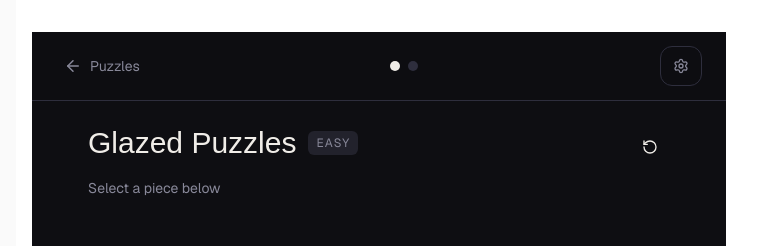
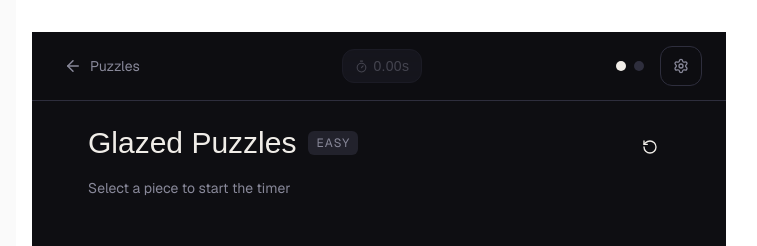
Before and after one commit to Sanvit-Katrekar/game-hub, a Next.js app: page /brainrod in a window 1280 px wide. Both pictures are taken after a click on the button 558 px from the left and 364 px from the top of the page. Shown: the top 246 px of the page, without its empty margins (240-997 px from the left). Built offline with nearby package versions, Linux system fonts and the light colour scheme.

Commit message:
feat: add timer for puzzle solving

```diff
--- a/src/components/brainrod/BrainRod.tsx
+++ b/src/components/brainrod/BrainRod.tsx
@@ -2,14 +2,78 @@
 
 import { useState, useCallback, useEffect, useRef } from 'react';
 import { motion, AnimatePresence } from 'framer-motion';
-import { ArrowLeft, RotateCcw, Settings, Star, ChevronRight, Plus, Trash2, X, Check, Grid, Layers } from 'lucide-react';
+import { ArrowLeft, RotateCcw, Settings, Star, ChevronRight, Plus, Trash2, X, Check, Timer } from 'lucide-react';
 import {
   ALL_PIECES, Piece, PuzzleConfig, PuzzleRound,
   rotateCells, cellKey, getPiecesForRound,
-  // ↓ NEW: import the puzzle registry
   ALL_PUZZLES, PuzzleMeta,
 } from '@/lib/brainrod';
 import { useRouter } from 'next/navigation';
+
+// ── Timer hook ─────────────────────────────────────────────────────────────
+// All mutable state lives in a single ref object so every function always
+// reads the latest values regardless of when the function was created.
+// The returned start/stop/reset functions have stable identity — safe to use
+// in useCallback/useEffect dep arrays without causing re-renders.
+
+function useTimer() {
+  const [elapsed, setElapsed] = useState(0);
+  const [running, setRunning] = useState(false);
+
+  // All mutable timer state in one place
+  const s = useRef({ startedAt: null as number | null, raf: null as number | null });
+
+  const tick = useRef(function loop() {
+    if (s.current.startedAt !== null) {
+      setElapsed(Date.now() - s.current.startedAt);
+      s.current.raf = requestAnimationFrame(loop);
+    }
+  });
+
+  const start = useRef(() => {
+    if (s.current.raf) cancelAnimationFrame(s.current.raf);
+    s.current.startedAt = Date.now();
+    s.current.raf = requestAnimationFrame(tick.current);
+    setElapsed(0);
+    setRunning(true);
+  });
+
+  // stop() returns the final elapsed milliseconds
+  const stop = useRef((): number => {
+    if (s.current.raf) cancelAnimationFrame(s.current.raf);
+    s.current.raf = null;
+    const finalMs = s.current.startedAt !== null ? Date.now() - s.current.startedAt : 0;
+    s.current.startedAt = null;
+    setRunning(false);
+    return finalMs;
+  });
+
+  const reset = useRef(() => {
+    if (s.current.raf) cancelAnimationFrame(s.current.raf);
+    s.current.raf = null;
+    s.current.startedAt = null;
+    setElapsed(0);
+    setRunning(false);
+  });
+
+  useEffect(() => {
+    // eslint-disable-next-line react-hooks/exhaustive-deps
+    return () => { if (s.current.raf) cancelAnimationFrame(s.current.raf); };
+  }, []);
+
+  return { elapsed, running, start: start.current, stop: stop.current, reset: reset.current };
+}
+
+function formatTime(ms: number): string {
+  const totalSeconds = Math.floor(ms / 1000);
+  const minutes = Math.floor(totalSeconds / 60);
+  const seconds = totalSeconds % 60;
+  const centiseconds = Math.floor((ms % 1000) / 10);
+  if (minutes > 0) {
+    return `${minutes}:${String(seconds).padStart(2, '0')}.${String(centiseconds).padStart(2, '0')}`;
+  }
+  return `${seconds}.${String(centiseconds).padStart(2, '0')}s`;
+}
 
 // ── Board ──────────────────────────────────────────────────────────────────
 
@@ -126,7 +190,6 @@ function Board({
 
 // ── Puzzle Picker ──────────────────────────────────────────────────────────
 
-/** Mini board preview rendered as SVG — shows board shape + black cells */
 function BoardPreview({ config, size = 80 }: { config: PuzzleConfig; size?: number }) {
   const { boardRows, boardCols, blackCells } = config;
   const blackSet = new Set(blackCells);
@@ -159,16 +222,11 @@ function BoardPreview({ config, size = 80 }: { config: PuzzleConfig; size?: numb
 }
 
 function PuzzlePicker({ onSelect }: { onSelect: (meta: PuzzleMeta) => void }) {
-
   const router = useRouter();
-
   const handleBack = () => router.push("/");
 
   return (
-    <div
-      className="flex flex-col select-none my-auto"
-      style={{ background: 'var(--bg)' }}
-    >
+    <div className="flex flex-col select-none my-auto" style={{ background: 'var(--bg)' }}>
       <header
         className="sticky top-0 z-40 backdrop-blur-xl"
         style={{ background: 'rgba(14,14,18,0.9)', borderBottom: '1px solid var(--border)' }}
@@ -181,28 +239,17 @@ function PuzzlePicker({ onSelect }: { onSelect: (meta: PuzzleMeta) => void }) {
           >
             <ArrowLeft size={18} />
           </button>
-          <h1
-            className="font-display font-800 text-xl"
-            style={{ color: 'var(--text)' }}
-          >
+          <h1 className="font-display font-800 text-xl" style={{ color: 'var(--text)' }}>
             BrainRod
           </h1>
         </div>
       </header>
 
       <main className="flex flex-col items-center justify-center px-16 py-12">
-        <motion.div
-          initial={{ opacity: 0, y: 20 }}
-          animate={{ opacity: 1, y: 0 }}
-          className="w-full max-w-md"
-        >
-          <p
-            className="text-xs uppercase tracking-widest mb-6 text-center"
-            style={{ color: 'var(--muted)' }}
-          >
+        <motion.div initial={{ opacity: 0, y: 20 }} animate={{ opacity: 1, y: 0 }} className="w-full max-w-md">
+          <p className="text-xs uppercase tracking-widest mb-6 text-center" style={{ color: 'var(--muted)' }}>
             Choose a puzzle
           </p>
-
           <div className="flex flex-col gap-4">
             {ALL_PUZZLES.map((meta, i) => (
               <motion.button
@@ -214,39 +261,24 @@ function PuzzlePicker({ onSelect }: { onSelect: (meta: PuzzleMeta) => void }) {
                 whileTap={{ scale: 0.97 }}
                 onClick={() => onSelect(meta)}
                 className="flex items-center gap-5 w-full rounded-2xl p-5 text-left"
-                style={{
-                  background: 'var(--surface)',
-                  border: '1px solid var(--border)',
-                }}
+                style={{ background: 'var(--surface)', border: '1px solid var(--border)' }}
               >
-                {/* Board shape preview */}
                 <div className="shrink-0 flex items-center justify-center" style={{ width: 72 }}>
                   <BoardPreview config={meta.config} size={72} />
                 </div>
-
                 <div className="flex-1 min-w-0">
-                  <p
-                    className="font-display font-700 text-base mb-1"
-                    style={{ color: 'var(--text)' }}
-                  >
+                  <p className="font-display font-700 text-base mb-1" style={{ color: 'var(--text)' }}>
                     {meta.name}
                   </p>
                   <p className="text-xs" style={{ color: 'var(--muted)' }}>
                     {meta.description}
                   </p>
-
-                  {/* Round dots */}
                   <div className="flex items-center gap-1.5 mt-3">
                     {meta.config.rounds.map((_, ri) => (
-                      <div
-                        key={ri}
-                        className="w-2 h-2 rounded-full"
-                        style={{ background: 'var(--border)' }}
-                      />
+                      <div key={ri} className="w-2 h-2 rounded-full" style={{ background: 'var(--border)' }} />
                     ))}
                   </div>
                 </div>
-
                 <ChevronRight size={16} style={{ color: 'var(--muted)', flexShrink: 0 }} />
               </motion.button>
             ))}
@@ -258,11 +290,8 @@ function PuzzlePicker({ onSelect }: { onSelect: (meta: PuzzleMeta) => void }) {
 }
 
 // ── Round Editor Modal ─────────────────────────────────────────────────────
-function RoundEditor({
-  config,
-  onSave,
-  onClose,
-}: {
+
+function RoundEditor({ config, onSave, onClose }: {
   config: PuzzleConfig;
   onSave: (cfg: PuzzleConfig) => void;
   onClose: () => void;
@@ -294,17 +323,13 @@ function RoundEditor({
 
   return (
     <motion.div
-      initial={{ opacity: 0 }}
-      animate={{ opacity: 1 }}
-      exit={{ opacity: 0 }}
+      initial={{ opacity: 0 }} animate={{ opacity: 1 }} exit={{ opacity: 0 }}
       className="fixed inset-0 z-50 flex items-center justify-center p-4"
       style={{ background: 'rgba(0,0,0,0.75)' }}
       onClick={onClose}
     >
       <motion.div
-        initial={{ scale: 0.9, opacity: 0 }}
-        animate={{ scale: 1, opacity: 1 }}
-        exit={{ scale: 0.9, opacity: 0 }}
+        initial={{ scale: 0.9, opacity: 0 }} animate={{ scale: 1, opacity: 1 }} exit={{ scale: 0.9, opacity: 0 }}
         onClick={e => e.stopPropagation()}
         className="w-full max-w-2xl rounded-2xl overflow-hidden"
         style={{ background: 'var(--surface)', border: '1px solid var(--border)', maxHeight: '90vh', display: 'flex', flexDirection: 'column' }}
@@ -313,7 +338,6 @@ function RoundEditor({
           <h2 className="font-display font-700 text-lg" style={{ color: 'var(--text)' }}>Configure Rounds</h2>
           <button onClick={onClose} style={{ color: 'var(--muted)' }}><X size={18} /></button>
         </div>
-
         <div className="flex" style={{ flex: 1, overflow: 'hidden' }}>
           <div className="flex flex-col py-4 px-3 gap-1" style={{ width: 160, borderRight: '1px solid var(--border)', overflowY: 'auto' }}>
             {rounds.map((r, i) => (
@@ -323,8 +347,7 @@ function RoundEditor({
                 style={{
                   background: i === activeRound ? 'var(--surface2)' : 'transparent',
                   color: i === activeRound ? 'var(--text)' : 'var(--muted)',
-                  fontFamily: 'Syne, sans-serif',
-                  fontWeight: 600,
+                  fontFamily: 'Syne, sans-serif', fontWeight: 600,
                 }}
                 onClick={() => setActiveRound(i)}
               >
@@ -344,7 +367,6 @@ function RoundEditor({
               <Plus size={12} /> Round
             </button>
           </div>
-
           <div className="flex-1 p-4 overflow-y-auto">
             <p className="text-xs mb-3 uppercase tracking-widest font-500" style={{ color: 'var(--muted)' }}>
               {rounds[activeRound]?.difficulty} — select pieces ({activePieceIds.length} selected)
@@ -373,7 +395,6 @@ function RoundEditor({
             </div>
           </div>
         </div>
-
         <div className="flex justify-end gap-3 px-6 py-4" style={{ borderTop: '1px solid var(--border)' }}>
           <button onClick={onClose} className="px-4 py-2 rounded-lg text-sm" style={{ color: 'var(--muted)', background: 'var(--surface2)' }}>
             Cancel
@@ -391,8 +412,17 @@ function RoundEditor({
   );
 }
 
-// ── Star celebration ───────────────────────────────────────────────────────
-function StarCelebration({ onNext, isLast }: { onNext: () => void; isLast: boolean }) {
+// ── Star Celebration ───────────────────────────────────────────────────────
+
+function StarCelebration({
+  onNext,
+  isLast,
+  solveTimeMs,
+}: {
+  onNext: () => void;
+  isLast: boolean;
+  solveTimeMs: number;
+}) {
   return (
     <motion.div
       initial={{ opacity: 0 }}
@@ -409,6 +439,7 @@ function StarCelebration({ onNext, isLast }: { onNext: () => void; isLast: boole
       >
         <Star size={96} fill="#f5c842" color="#f5c842" />
       </motion.div>
+
       <motion.h2
         initial={{ opacity: 0, y: 20 }}
         animate={{ opacity: 1, y: 0 }}
@@ -418,19 +449,35 @@ function StarCelebration({ onNext, isLast }: { onNext: () => void; isLast: boole
       >
         Solved!
       </motion.h2>
+
+      {/* Solve time */}
+      <motion.div
+        initial={{ opacity: 0, scale: 0.8 }}
+        animate={{ opacity: 1, scale: 1 }}
+        transition={{ delay: 0.45, type: 'spring', stiffness: 200 }}
+        className="flex items-center gap-2 px-5 py-2.5 rounded-2xl mb-4"
+        style={{ background: 'var(--surface)', border: '1px solid var(--border)' }}
+      >
+        <Timer size={16} style={{ color: 'var(--muted)' }} />
+        <span className="font-display font-700 text-2xl tabular-nums" style={{ color: 'var(--text)' }}>
+          {formatTime(solveTimeMs)}
+        </span>
+      </motion.div>
+
       <motion.p
         initial={{ opacity: 0 }}
         animate={{ opacity: 1 }}
-        transition={{ delay: 0.5 }}
+        transition={{ delay: 0.55 }}
         className="mb-8 text-sm"
         style={{ color: 'var(--muted)' }}
       >
         {isLast ? 'All rounds complete — amazing!' : 'Get ready for the next round…'}
       </motion.p>
+
       <motion.button
         initial={{ opacity: 0, y: 10 }}
         animate={{ opacity: 1, y: 0 }}
-        transition={{ delay: 0.6 }}
+        transition={{ delay: 0.65 }}
         whileHover={{ scale: 1.04 }}
         whileTap={{ scale: 0.97 }}
         onClick={onNext}
@@ -443,16 +490,33 @@ function StarCelebration({ onNext, isLast }: { onNext: () => void; isLast: boole
   );
 }
 
+// ── Live Timer Display ─────────────────────────────────────────────────────
+
+function LiveTimer({ elapsed, running }: { elapsed: number; running: boolean }) {
+  return (
+    <motion.div
+      animate={{ opacity: running ? 1 : 0.45 }}
+      className="flex items-center gap-1.5 px-3 py-1.5 rounded-xl tabular-nums"
+      style={{
+        background: 'var(--surface2)',
+        border: '1px solid var(--border)',
+        minWidth: 80,
+      }}
+    >
+      <Timer size={13} style={{ color: 'var(--muted)', flexShrink: 0 }} />
+      <span
+        className="font-display font-700 text-sm"
+        style={{ color: running ? 'var(--text)' : 'var(--muted)', letterSpacing: '0.02em' }}
+      >
+        {formatTime(elapsed)}
+      </span>
+    </motion.div>
+  );
+}
+
 // ── Game Screen ────────────────────────────────────────────────────────────
 
-function GameScreen({
-  meta,
-  onBack,
-}: {
-  meta: PuzzleMeta;
-  onBack: () => void;
-}) {
-  // config can be overridden by the round editor
+function GameScreen({ meta, onBack }: { meta: PuzzleMeta; onBack: () => void }) {
   const [config, setConfig] = useState<PuzzleConfig>(() => JSON.parse(JSON.stringify(meta.config)));
   const [roundIndex, setRoundIndex] = useState(0);
   const [boardState, setBoardState] = useState<BoardState>({});
@@ -466,8 +530,14 @@ function GameScreen({
   const [previewCells, setPreviewCells] = useState<Set<string>>(new Set());
   const [previewValid, setPreviewValid] = useState(false);
   const [resetKey, setResetKey] = useState(0);
+  const [solveTimeMs, setSolveTimeMs] = useState(0);
+
+  const timer = useTimer();
+
   const previewRef = useRef<{ cells: Set<string>; valid: boolean }>({ cells: new Set(), valid: false });
   const longPressTimer = useRef<NodeJS.Timeout | null>(null);
+  // Track whether the timer has been started for this round (starts on first piece placement)
+  const timerStarted = useRef(false);
 
   const pieces = getPiecesForRound(config, roundIndex);
   const selectedPiece = pieces.find(p => p.id === selectedPieceId) ?? null;
@@ -489,7 +559,9 @@ function GameScreen({
     previewRef.current = { cells: new Set(), valid: false };
     setPreviewCells(new Set());
     setPreviewValid(false);
-  }, []);
+    timer.reset();
+    timerStarted.current = false;
+  }, []); // timer.reset is a stable ref — safe without listing in deps
 
   useEffect(() => { resetRound(); }, [roundIndex, resetRound]);
 
@@ -513,10 +585,12 @@ function GameScreen({
   useEffect(() => {
     const filled = Object.values(boardState).filter(Boolean).length;
     if (filled === totalActive && totalActive > 0) {
+      const finalTime = timer.stop();
+      setSolveTimeMs(finalTime);
       navigator.vibrate?.(100);
       setTimeout(() => setShowStar(true), 300);
     }
-  }, [boardState, totalActive]);
+  }, [boardState, totalActive]); // timer.stop is a stable ref
 
   const handleHoverCell = useCallback((key: string | null) => {
     if (!key) {
@@ -536,6 +610,13 @@ function GameScreen({
     if (!selectedPiece) return;
     const { cells, valid } = previewRef.current.cells.size > 0 ? previewRef.current : computePlacement(r, c);
     if (!valid || cells.size === 0) return;
+
+    // Start timer on first successful placement
+    if (!timerStarted.current) {
+      timer.start();
+      timerStarted.current = true;
+    }
+
     const next = { ...boardState };
     cells.forEach(k => { next[k] = selectedPiece.id; });
     navigator.vibrate?.(20);
@@ -546,7 +627,7 @@ function GameScreen({
     previewRef.current = { cells: new Set(), valid: false };
     setPreviewCells(new Set());
     setPreviewValid(false);
-  }, [selectedPiece, computePlacement, boardState]);
+  }, [selectedPiece, computePlacement, boardState]); // timer.start is a stable ref
 
   const removePiece = (pid: string) => {
     const next = { ...boardState };
@@ -578,7 +659,6 @@ function GameScreen({
       setCompletedRounds(prev => [...prev, roundIndex]);
     }
     if (isLast) {
-      // All rounds done — go back to puzzle picker
       onBack();
     } else {
       setRoundIndex(prev => prev + 1);
@@ -612,7 +692,6 @@ function GameScreen({
         style={{ background: 'rgba(14,14,18,0.9)', borderBottom: '1px solid var(--border)' }}
       >
         <div className="flex items-center justify-between px-4 sm:px-6 py-3">
-          {/* Back to puzzle picker */}
           <button
             onClick={onBack}
             className="flex items-center gap-2 min-h-[44px] px-2 touch-manipulation cursor-pointer"
@@ -622,8 +701,12 @@ function GameScreen({
             <span className="hidden sm:inline text-sm">Puzzles</span>
           </button>
 
+          {/* Live Timer — centre of header */}
+          <LiveTimer elapsed={timer.elapsed} running={timer.running} />
+
+          <div className="flex items-center gap-2">
             {/* Round progress dots */}
-          <div className="flex items-center gap-2">
+            <div className="hidden sm:flex items-center gap-2 mr-2">
               {config.rounds.map((round, i) => (
                 <div
                   key={round.id}
@@ -638,8 +721,6 @@ function GameScreen({
                 />
               ))}
             </div>
-
-          <div className="flex items-center gap-2">
             <button
               onClick={() => setShowEditor(true)}
               className="h-10 px-3 rounded-xl touch-manipulation"
@@ -648,6 +729,23 @@ function GameScreen({
               <Settings size={16} />
             </button>
           </div>
+        </div>
+
+        {/* Mobile round dots — below header row */}
+        <div className="flex sm:hidden items-center justify-center gap-2 pb-2">
+          {config.rounds.map((round, i) => (
+            <div
+              key={round.id}
+              className="w-2 h-2 rounded-full transition-all"
+              style={{
+                background: completedRounds.includes(i)
+                  ? 'var(--accent)'
+                  : i === roundIndex
+                  ? 'var(--text)'
+                  : 'var(--border)',
+              }}
+            />
+          ))}
         </div>
       </header>
 
@@ -688,7 +786,7 @@ function GameScreen({
               <p className="text-xs sm:text-sm leading-relaxed" style={{ color: 'var(--muted)' }}>
                 {selectedPiece
                   ? (isMobile ? 'Tap board to place • Long press to remove' : 'Click to place • Right-click to remove')
-                  : 'Select a piece below'
+                  : timerStarted.current ? 'Select a piece below' : 'Select a piece to start the timer'
                 }
               </p>
             </div>
@@ -811,7 +909,7 @@ function GameScreen({
       {/* STAR CELEBRATION */}
       <AnimatePresence>
         {showStar && (
-          <StarCelebration onNext={handleNextRound} isLast={isLast} />
+          <StarCelebration onNext={handleNextRound} isLast={isLast} solveTimeMs={solveTimeMs} />
         )}
       </AnimatePresence>
     </div>
@@ -829,7 +927,7 @@ export default function BrainRod() {
 
   return (
     <GameScreen
-      key={activePuzzle.id}   // re-mounts GameScreen fresh when puzzle changes
+      key={activePuzzle.id}
       meta={activePuzzle}
       onBack={() => setActivePuzzle(null)}
     />
```
Lines whose indentation alone changed are shown as unchanged.
